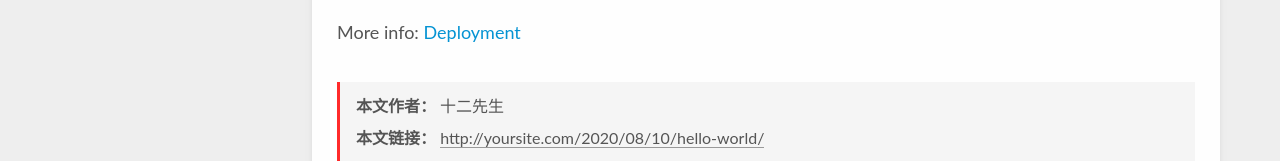
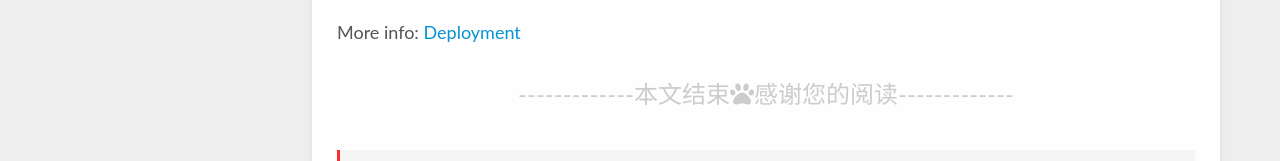
Before and after one commit to InAloneTime/InAloneTime.github.io, a plain HTML site: page 2020/08/10/hello-world/index.html in a window 1280 px wide. Shown: the part 1032-1193 px from the top of the page. Drawn offline with Linux system fonts and the light colour scheme.

Commit message:
Site updated: 2020-08-10 16:34:21

```diff
--- a/2020/08/10/hello-world/index.html
+++ b/2020/08/10/hello-world/index.html
@@ -230,6 +230,16 @@
 
 
 
+	   <div>
+		 <div>
+
+        <div style="text-align:center;color: #ccc;font-size:24px;">-------------本文结束<i class="fa fa-paw"></i>感谢您的阅读-------------</div>
+
+</div>
+	   </div>
+
+
+
 <div>
 <ul class="post-copyright">
   <li class="post-copyright-author">
--- a/css/main.css
+++ b/css/main.css
@@ -1169,7 +1169,7 @@ pre .javascript .function {
 }
 .links-of-author a::before,
 .links-of-author span.exturl::before {
-  background: #ffffad;
+  background: #ff5858;
   border-radius: 50%;
   content: ' ';
   display: inline-block;
```
Also changed, not shown: index.html (+2 -0 lines).
